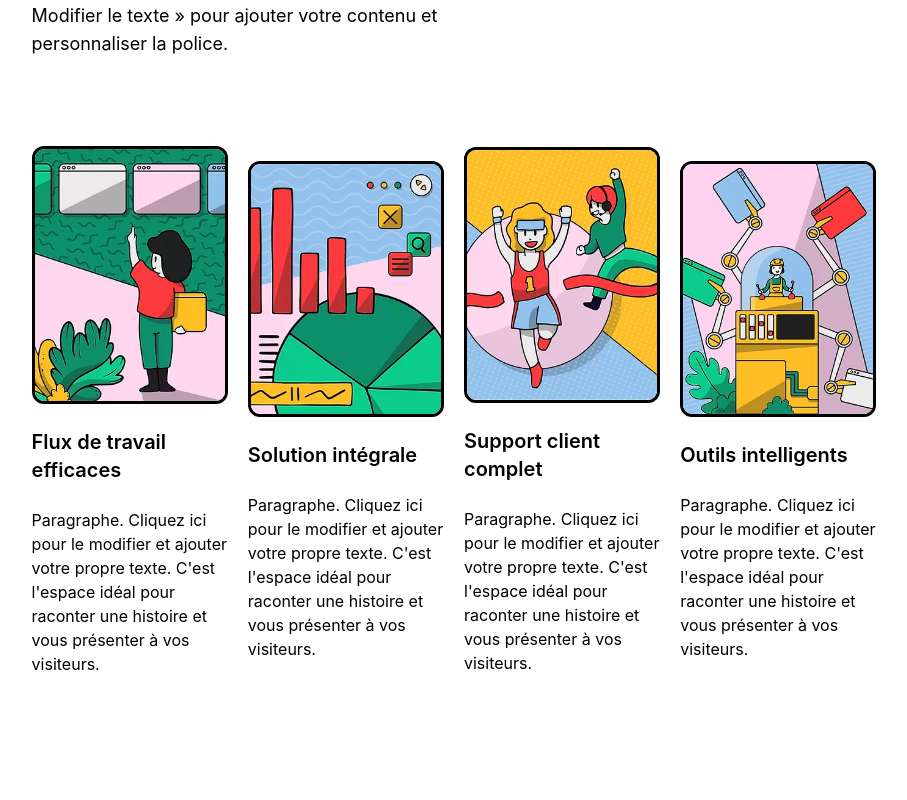
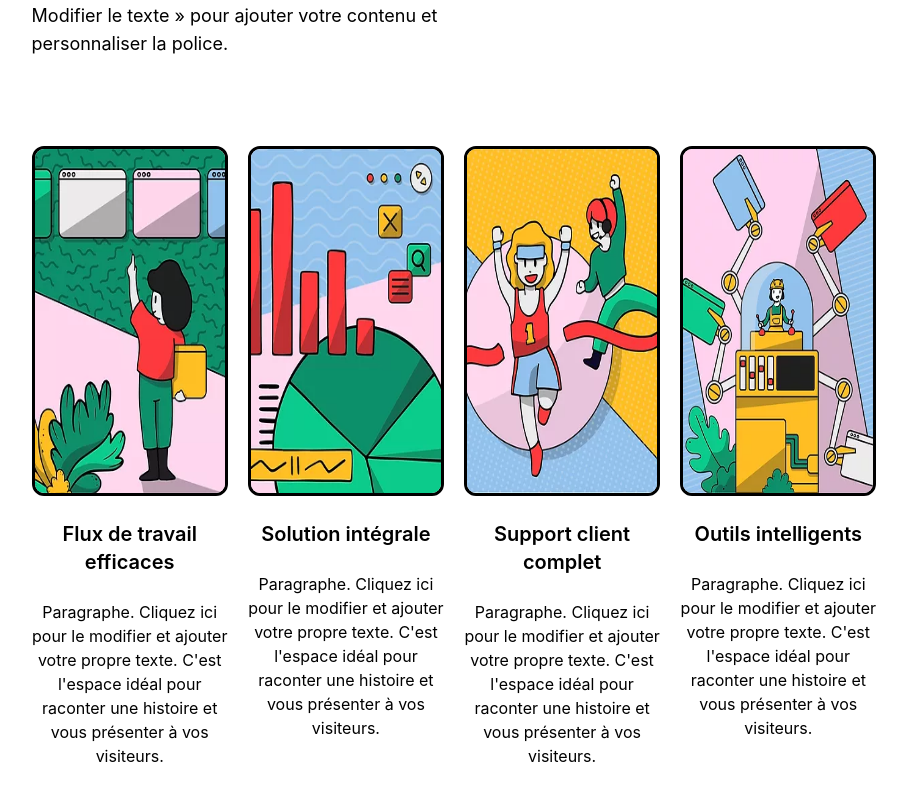
Before and after one commit to Mohamedjaidane2/marketing-app-using-react-js, a React (Create React App) app: page / in a window 1280 px wide. Shown: the part 1577-2377 px from the top of the page, without its empty margins (186-1093 px from the left). Built offline with nearby package versions, Linux system fonts and the light colour scheme.

Commit message:
fix offer

```diff
--- a/src/components/Offer/Offer.js
+++ b/src/components/Offer/Offer.js
@@ -8,7 +8,7 @@ import "../../index.css";
 function Offer() {
   return (
     <section className="py-[60px] px-[17%]">
-      <div className="py-16">
+      <div className="py-16   ">
         <p className="lg:text-5xl text-3xl lg:text-left text-center font-normal">Notre offre</p>
         <p className="lg:text-lg lg:text-left text-center  py-6 lg:mr-[50%]">
           Paragraphe. Vous pouvez le modifier et ajouter votre texte.
@@ -16,38 +16,38 @@ function Offer() {
           votre contenu et personnaliser la police.
         </p>
       </div>
-      <div className="lg:grid place-items-center lg:grid-cols-4 lg:gap-5 grid grid-rows-4 items-center">
+      <div className="lg:grid items-start place-items-center lg:grid-cols-4 lg:gap-5 grid grid-rows- ">
         <div className="pic ">
-          <img src={offer1} className="border-[3px] rounded-xl border-black lg:h-auto w-auto " alt='offer' />
-          <p className="text-xl font-semibold my-6 text-center lg:text-left">Flux de travail efficaces</p>
-          <p className="text-center lg:text-left">
+          <img src={offer1} className="border-[3px] rounded-xl border-black lg:h-[350px] w-auto " alt='offer' />
+          <p className="text-xl font-semibold my-6 text-center ">Flux de travail efficaces</p>
+          <p className="text-center ">
             Paragraphe. Cliquez ici pour le modifier et ajouter votre propre
             texte. C'est l'espace idéal pour raconter une histoire et vous
             présenter à vos visiteurs.
           </p>
         </div>
-        <div className="pic lg:pb-0 pb-7">
-          <img src={offer2} className="border-[3px] rounded-xl border-black lg:h-auto w-auto " alt='offer' />
-          <p className="text-xl font-semibold my-6 text-center lg:text-left">Solution intégrale</p>
-          <p className="text-center lg:text-left">
+        <div className="pic lg:pb-0 pb-7  " >
+          <img src={offer2} className="border-[3px] rounded-xl border-black lg:h-[350px] w-auto " alt='offer' />
+          <p className="text-xl font-semibold my-6 text-center ">Solution intégrale</p>
+          <p className="text-center ">
             Paragraphe. Cliquez ici pour le modifier et ajouter votre propre
             texte. C'est l'espace idéal pour raconter une histoire et vous
             présenter à vos visiteurs.
           </p>
         </div>
-        <div className="pic lg:pb-0 pb-7">
-          <img src={offer3} className="border-[3px] rounded-xl border-black lg:h-auto w-auto " alt='offer' />
-          <p className="text-xl font-semibold my-6 text-center lg:text-left">Support client complet</p>
-          <p className="text-center lg:text-left">
+        <div className="pic lg:pb-0 pb-7   ">
+          <img src={offer3} className="border-[3px] rounded-xl border-black lg:h-[350px] w-auto " alt='offer' />
+          <p className="text-xl font-semibold my-6 text-center ">Support client complet</p>
+          <p className="text-center ">
             Paragraphe. Cliquez ici pour le modifier et ajouter votre propre
             texte. C'est l'espace idéal pour raconter une histoire et vous
             présenter à vos visiteurs.
           </p>
         </div>
-        <div className="pic lg:pb-0 pb-7">
-          <img src={offer4} className="border-[3px] rounded-xl border-black lg:h-auto w-auto " alt='offer' />
-          <p className="text-xl font-semibold my-6 text-center lg:text-left">Outils intelligents </p>
-          <p className="text-center lg:text-left">
+        <div className="pic lg:pb-0 pb-7   ">
+          <img src={offer4} className="border-[3px] rounded-xl border-black lg:h-[350px] w-auto " alt='offer' />
+          <p className="text-xl font-semibold my-6 text-center ">Outils intelligents </p>
+          <p className="text-center ">
             Paragraphe. Cliquez ici pour le modifier et ajouter votre propre
             texte. C'est l'espace idéal pour raconter une histoire et vous
             présenter à vos visiteurs.
```
